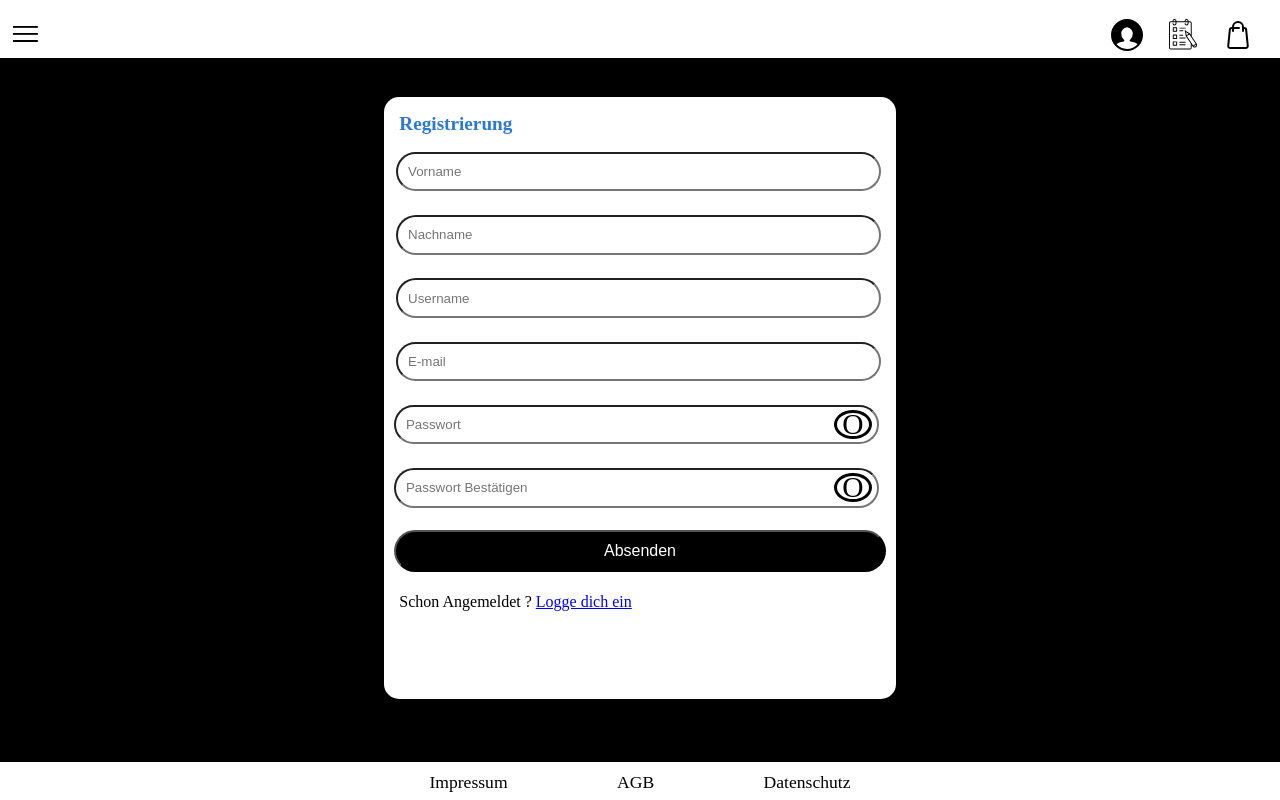
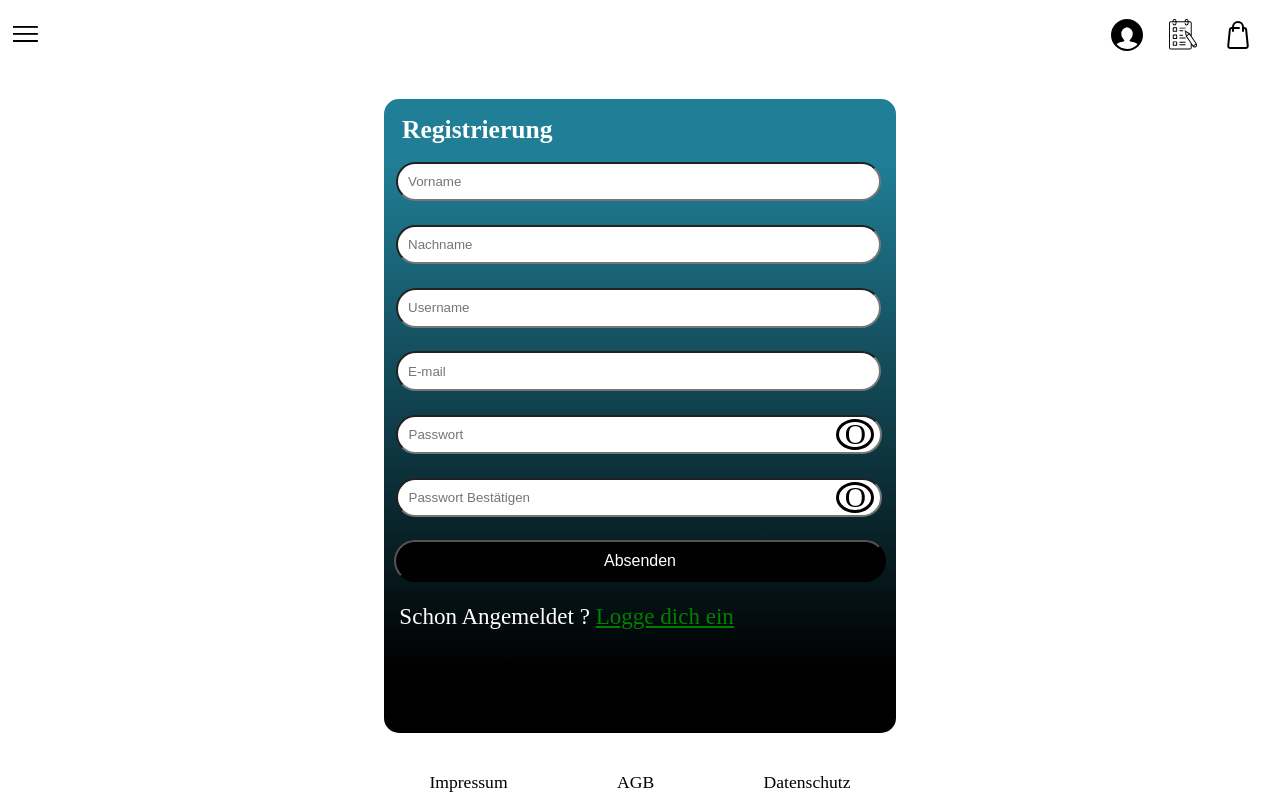
Before and after one commit to AkinKale1999/Project-New, a React (Create React App) app: page /Registrierung in a window 1280 px wide. Built offline with nearby package versions, Linux system fonts and the light colour scheme.

Commit message:
New Features

```diff
--- a/src/components/Headers/Burgermenu/Burgermenu.css
+++ b/src/components/Headers/Burgermenu/Burgermenu.css
@@ -74,9 +74,9 @@
   padding: 0;
   width: fit-content;
   height: fit-content;
-  font-size: 2rem;
-  margin-left: 20px;
-  margin-top: 25px;
+  font-size: 3vmax;
+  margin-top: 1vmax;
+  margin-left: 10px;
   pointer-events: all;
   cursor: pointer;
   transform: rotate(90deg);
@@ -93,8 +93,8 @@
   transform: translate(-50%, -50%);
   margin: 0;
   padding: 0;
-  font-size: 250%;
-  gap: 5vmax;
+  font-size: 2.5rem;
+  gap: 3vmax;
   width: 100%;
 }
 
--- a/src/components/Headers/Burgermenu/Burgermenu.jsx
+++ b/src/components/Headers/Burgermenu/Burgermenu.jsx
@@ -46,13 +46,13 @@ function Burgermenu() {
     menu_Links.current.style.opacity = "1";
 
     setTimeout(() => {
-      menu_Links.current.style.transition = "opacity 0.2s linear";
+      menu_Links.current.style.transition = "opacity 0.3s linear";
       menu_Links.current.style.opacity = "0";
-    }, 600);
+    }, 10);
 
     setTimeout(() => {
       menu_Container.current.style.display = "none";
-    }, 900);
+    }, 990);
   }
 
   // ------------------------------------------------
--- a/src/components/Headers/Login/Login.css
+++ b/src/components/Headers/Login/Login.css
@@ -136,14 +136,16 @@
 }
 
 #Message_Backend {
-  color: #fff;
-  width: 100%;
+  color: greenyellow;
+  width: fit-content;
   text-align: center;
   font-size: 1.5vmax;
   margin: 0;
-  padding: 0;
-  margin-bottom: 2%;
-  display: flex;
-  align-items: center;
-  justify-content: center;
+  padding: 5px 5px;
+  margin-bottom: 0.8%;
+  border-radius: 5px;
+  border: 2px solid #fefefe;
+  box-shadow: 4px 4px #fefefe;
+  margin-left: 5%;
+  margin-right: 6%;
 }
--- a/src/components/Headers/Login/Login.jsx
+++ b/src/components/Headers/Login/Login.jsx
@@ -1,13 +1,14 @@
-import { useState } from "react";
+import { useRef, useState } from "react";
 import Footer from "../../Footer/Footer";
 import "./Login.css";
 import axios from "axios";
-import { Link } from "react-router-dom";
+import { Link, useNavigate } from "react-router-dom";
 
 function Login() {
   const [Username, setUsername] = useState("");
   const [Password, setPassword] = useState("");
   const [message, setMessage] = useState("");
+  const navigate = useNavigate();
 
   const handleLogin = async (e) => {
     e.preventDefault();
@@ -18,12 +19,20 @@ function Login() {
         Password,
       });
       console.log(response);
-      setMessage(response.data.message);
+      setMessage(response.data.message + ", Sie werden in Kürze weitergeleitet");
+      // hier kommt "Erfolgreich angemeldet" als Nachricht
+      // res.status(200).json({message: "Erfolgreich angemeldet"}) vom Backend
+
+      // setTimeout(() => {
+      //   navigate("/registrierung");
+      // }, 1000);
     } catch (error) {
       console.log(error);
 
       if (error.response && error.response.data) {
         setMessage("Login fehlgeschlagen: " + error.response.data.message);
+        // hier kommt "Username oder Password nicht gültig" vom Backend
+        // res.status(401).json({ message: "Username oder Password nicht gültig" });
       } else {
         setMessage("Ein Fehler ist aufgetreten.");
       }
@@ -54,7 +63,9 @@ function Login() {
             <Link to={"/Registrierung"} id="RegisterBtn">
               Hier Registrieren
             </Link>
-            <p id="Message_Backend">{message}</p>
+
+            {message && <div id="Message_Backend">{message}</div>}
+            {/* wenn message einen Wert hat, erstellt er das div usw. */}
           </form>
         </div>
       </div>
--- a/src/components/Headers/Registry/Registry.css
+++ b/src/components/Headers/Registry/Registry.css
@@ -9,7 +9,6 @@
   padding: 0;
   overflow: hidden;
   margin-top: 2vmax;
-  background-color: black;
 }
 
 #Registry_Container {
@@ -21,16 +20,16 @@
   max-width: 100%;
   margin: 0;
   padding: 0;
-  height: 95%;
-  min-height: 95%;
-  max-height: 95%;
+  height: 100%;
+  min-height: 100%;
+  max-height: 100%;
 }
 
 #Registry_Form {
   display: flex;
   flex-direction: column;
   width: 40%;
-  background-color: #fff;
+  background: linear-gradient(180deg, rgb(32, 126, 150) 10%, rgb(0, 0, 0) 90%);
   border-radius: 15px;
   overflow: hidden;
   overflow-y: auto;
@@ -44,13 +43,13 @@
 }
 
 #Registry_Title {
-  font-size: 1.2rem;
+  font-size: 2vmax;
   margin: 0;
-  margin-left: 2%;
+  margin-left: 2.5%;
   margin-top: 2%;
   padding: 1%;
   width: fit-content;
-  color: rgb(44, 121, 209);
+  color: #fff;
 }
 
 .input_registry {
@@ -86,10 +85,11 @@
 #error_message {
   margin: 0;
   padding: 0;
+  margin-top: 3%;
+  color: rgb(255, 0, 0);
+  font-size: 1.8vmax;
   margin-left: 3%;
   margin-right: 3%;
-  margin-top: 3%;
-  color: red;
 }
 
 #Navigate_To_Login {
@@ -97,7 +97,20 @@
   margin: 0;
   margin-left: 3%;
   margin-bottom: 2%;
-  font-size: 1rem;
+  font-size: 1.8vmax;
+  color: #fff;
+}
+
+#Sign_In{
+  color: green;
+}
+
+#Sign_In:hover{
+  color: rgb(138, 201, 226);
+}
+
+#Sign_In:active{
+  color: rgb(255, 0, 179);
 }
 
 #password_container {
@@ -108,8 +121,7 @@
   width: 100%;
   min-width: 100%;
   max-width: 100%;
-  position: relative;
-  left: 3%;
+  margin-left: 1.4vmax;
 }
 
 #eye_show_password {
@@ -117,7 +129,7 @@
   border: 3px solid black;
   z-index: 1;
   border-radius: 100%;
-  height: 1.8vmax;
+  height: 40%;
   width: 2.5vmax;
   min-width: 2.5vmax;
   max-width: 2.5vmax;
@@ -138,5 +150,5 @@
   max-width: 100%;
   margin: 0;
   padding: 0;
-  transform: translate(0%, 1%);
+  transform: translate(0px, 0px);
 }
--- a/src/components/Headers/Registry/Registry.jsx
+++ b/src/components/Headers/Registry/Registry.jsx
@@ -1,6 +1,6 @@
 import "./Registry.css";
 import Footer from "../../Footer/Footer.jsx";
-import { Link } from "react-router-dom";
+import { Link, useNavigate } from "react-router-dom";
 import axios from "axios";
 import { useEffect, useRef, useState } from "react";
 
@@ -15,12 +15,13 @@ function Register() {
   const [ShowPassword, setShowPassword] = useState("password");
   const [message, setMessage] = useState("");
   const messageExist = useRef(null);
+  const navigate = useNavigate();
   // ------------------------------------------------------
 
   useEffect(() => {
     if (message !== "") {
       messageExist.current.style.display = "block";
-      messageExist.current.style.marginTop = "2%";
+      messageExist.current.style.marginTop = "1vmax";
     }
   }, [message]);
 
@@ -43,9 +44,9 @@ function Register() {
       typeof Name !== "string" ||
       !/^[a-zA-Z]+$/.test(Name) ||
       typeof Family_Name !== "string" ||
-      !/^[a-zA-Z]+$/.test(Name)
+      !/^[a-zA-Z]+$/.test(Family_Name)
     ) {
-      setMessage("Der Name darf nur aus Klein und Großbuchstaben bestehen");
+      setMessage("Vorname und/oder Nachname darf nicht Leer sein");
       return;
     }
 
@@ -82,6 +83,11 @@ function Register() {
       setMessage(response.data.message);
       // hier kommt "Erfolgreich Registriert" als Nachricht
       // (res.status(201) in /register(Backend))
+
+      setTimeout(() => {
+        navigate("/Login");
+      }, 3000);
+
     } catch (error) {
       console.log(error);
       setMessage(error.response.data.message);
@@ -160,7 +166,10 @@ function Register() {
             <button id="Submit_Btn">Absenden</button>
             <p id="error_message">{message}</p>
             <p id="Navigate_To_Login" ref={messageExist}>
-              Schon Angemeldet ? <Link to={"/Login"}>Logge dich ein</Link>
+              Schon Angemeldet ?{" "}
+              <Link to={"/Login"} id="Sign_In">
+                Logge dich ein
+              </Link>
             </p>
           </form>
         </div>
```
Also changed, not shown: 1 other file (tests, documents, lock files or other folders).
